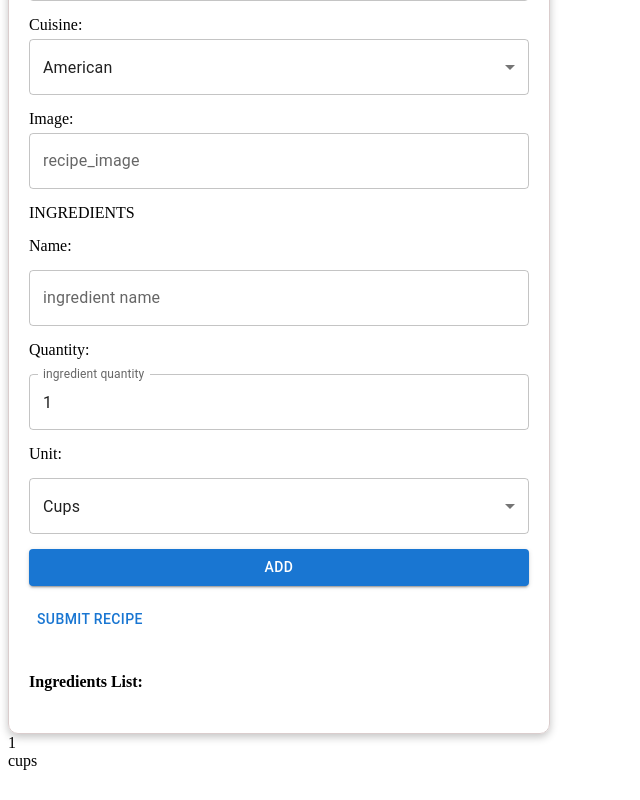
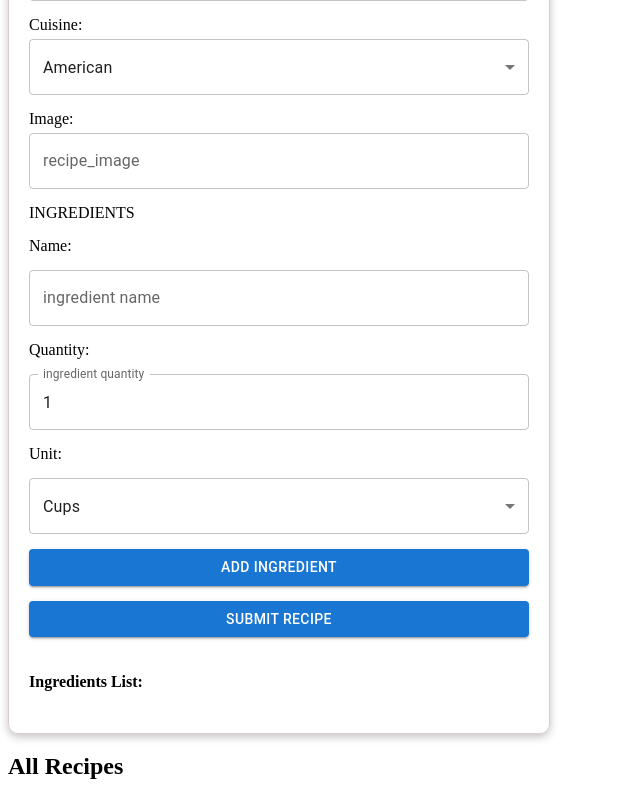
Before and after one commit to SLIANG9468/react_recipe-submission-form, a React (Vite) app: page / in a window 1280 px wide. Shown: the part 483-1283 px from the top of the page, without its empty margins (0-640 px from the left). Before the commit the page ends 1261 px from the top, so only its background shows below. Built offline with nearby package versions, Linux system fonts and the light colour scheme.

Commit message:
works, need style

```diff
--- a/src/components/RecipeList/RecipeList.jsx
+++ b/src/components/RecipeList/RecipeList.jsx
@@ -1,9 +1,40 @@
 import React from 'react'
 
-const RecipeList = () => {
+const RecipeList = ({recipes}) => {
   return (
-    <div>RecipeList</div>
-  )
-}
+    <div>
+        <h2>All Recipes</h2>
+          <ul>
+            {recipes.map((recipe, index) => (
+              <li key={index} style={{ marginBottom: "1rem" }}>
+                <h3>{recipe.title}</h3>
+                <p><strong>Description:</strong> {recipe.description}</p>
+                <p><strong>Servings:</strong> {recipe.servings}</p>
+                <p><strong>Difficulty:</strong> {recipe.difficulty_level}</p>
+                <p><strong>Category:</strong> {recipe.category}</p>
+                <p><strong>Cuisine:</strong> {recipe.cuisine_type}</p>
+                {recipe.recipe_image && (
+                  <img
+                    src={recipe.recipe_image}
+                    alt={recipe.title}
+                    style={{ width: "150px", borderRadius: "8px" }}
+                  />
+                )}
+
+                <h4>Ingredients:</h4>
+                <ul>
+                  {recipe.ingredients.map((ing, i) => (
+                    <li key={i}>
+                      {ing.ingredient_quantity} {ing.ingredient_unit}{" "}
+                      {ing.ingredient_name}
+                    </li>
+                  ))}
+                </ul>
+              </li>
+            ))}
+          </ul>
+    </div>
+  );
+};
 
 export default RecipeList
--- a/src/components/RecipeSubmissionForm/RecipeSubmissionForm.jsx
+++ b/src/components/RecipeSubmissionForm/RecipeSubmissionForm.jsx
@@ -3,10 +3,9 @@ import "./RecipeSubmissionForm.css"
 import TextField from '@mui/material/TextField';
 import Select from '@mui/material/Select';
 import Button from '@mui/material/Button';
-import Box from '@mui/material/Box';
 import InputLabel from '@mui/material/InputLabel';
 import MenuItem from '@mui/material/MenuItem';
-import FormControl from '@mui/material/FormControl';
+
 
 const RecipeSubmissionForm = ({setFormData, formData, setRecipes}) => {
   const [errors, setErrors] = useState({
@@ -43,7 +42,7 @@ const RecipeSubmissionForm = ({setFormData, formData, setRecipes}) => {
     setFormData({
         title: '',
         description: '',
-        servings: 0,
+        servings: 2,
         difficulty_level:'easy',
         category:'appetizer',
         cuisine_type:'american',
@@ -179,14 +178,14 @@ const RecipeSubmissionForm = ({setFormData, formData, setRecipes}) => {
             <MenuItem value="ounces">Ounces</MenuItem>
             <MenuItem value="pounds">Pounds</MenuItem>
           </Select>
-          <Button variant="contained" type='button' onClick={(event)=>handleAdd(event)}>Add</Button>
-          <div>
-          <Button type="submit">Submit Recipe</Button>
-          </div>
+          <Button variant="contained" type='button' onClick={(event)=>handleAdd(event)}>Add Ingredient</Button>
+
+          <Button variant="contained" type="submit">Submit Recipe</Button>
+
           <div>
             <h4>Ingredients List:</h4>
             <ul>
-              {ingredients.map((ing, index) => (
+              {formData.ingredients.map((ing, index) => (
                 <li key={index}>
                   {ing.ingredient_quantity} {ing.ingredient_unit} {ing.ingredient_name}
                 </li>
@@ -194,15 +193,6 @@ const RecipeSubmissionForm = ({setFormData, formData, setRecipes}) => {
             </ul>
           </div>
         </form>
-        <div>
-          {formData.ingredient_name}
-        </div>
-        <div>
-          {formData.ingredient_quantity}
-        </div>
-        <div>
-          {formData.ingredient_unit}
-        </div>
     </>
   )
 }
--- a/src/views/RecipeView.jsx
+++ b/src/views/RecipeView.jsx
@@ -1,7 +1,6 @@
 import RecipeSubmissionForm from "../components/RecipeSubmissionForm/RecipeSubmissionForm";
 import { useState } from "react";
 import RecipeList from "../components/RecipeList/RecipeList";
-import React from 'react'
 
 const RecipeView = () => {
 
@@ -24,7 +23,7 @@ const RecipeView = () => {
   return (
     <div className='main'>
         <RecipeSubmissionForm className='recipeForm' setFormData={setFormData} formData={formData} setRecipes={setRecipes}/>
-
+        <RecipeList className='recipeList' recipes={recipes}/>
     </div>
   )
 }
```
